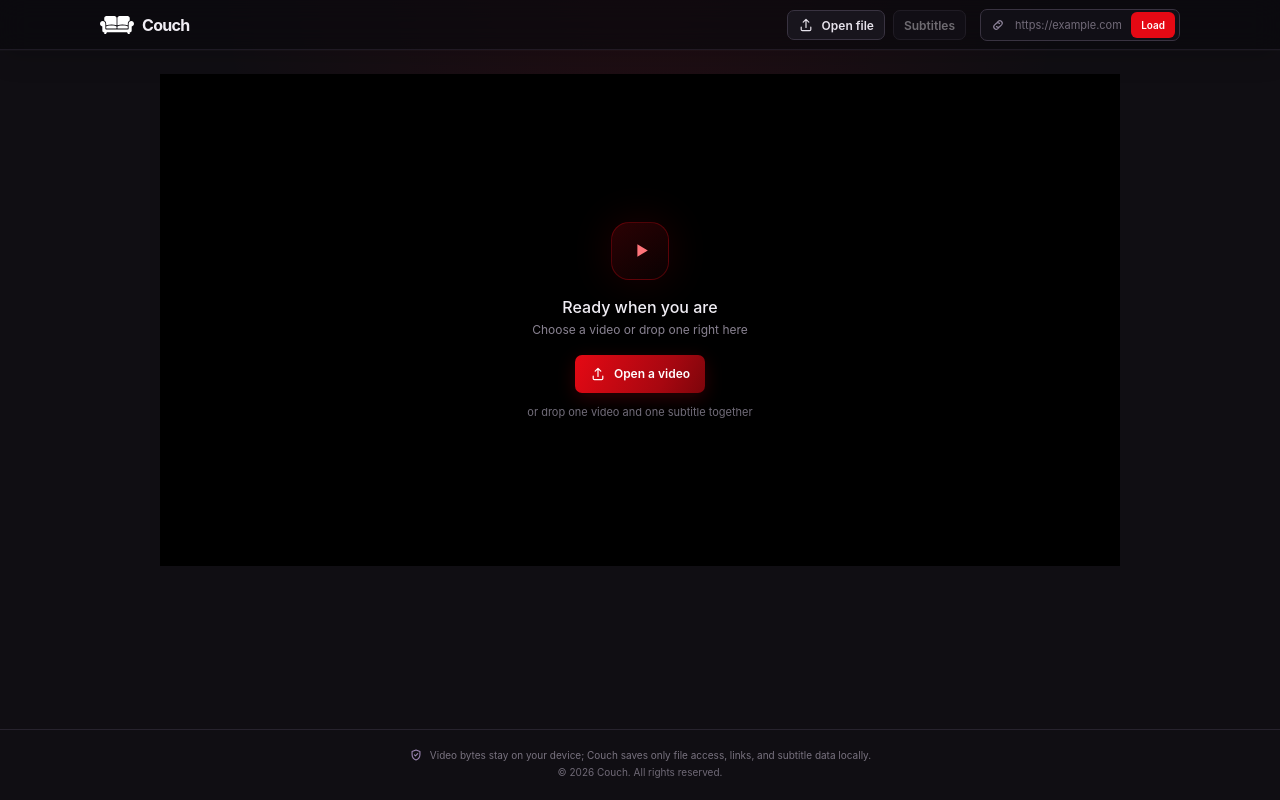
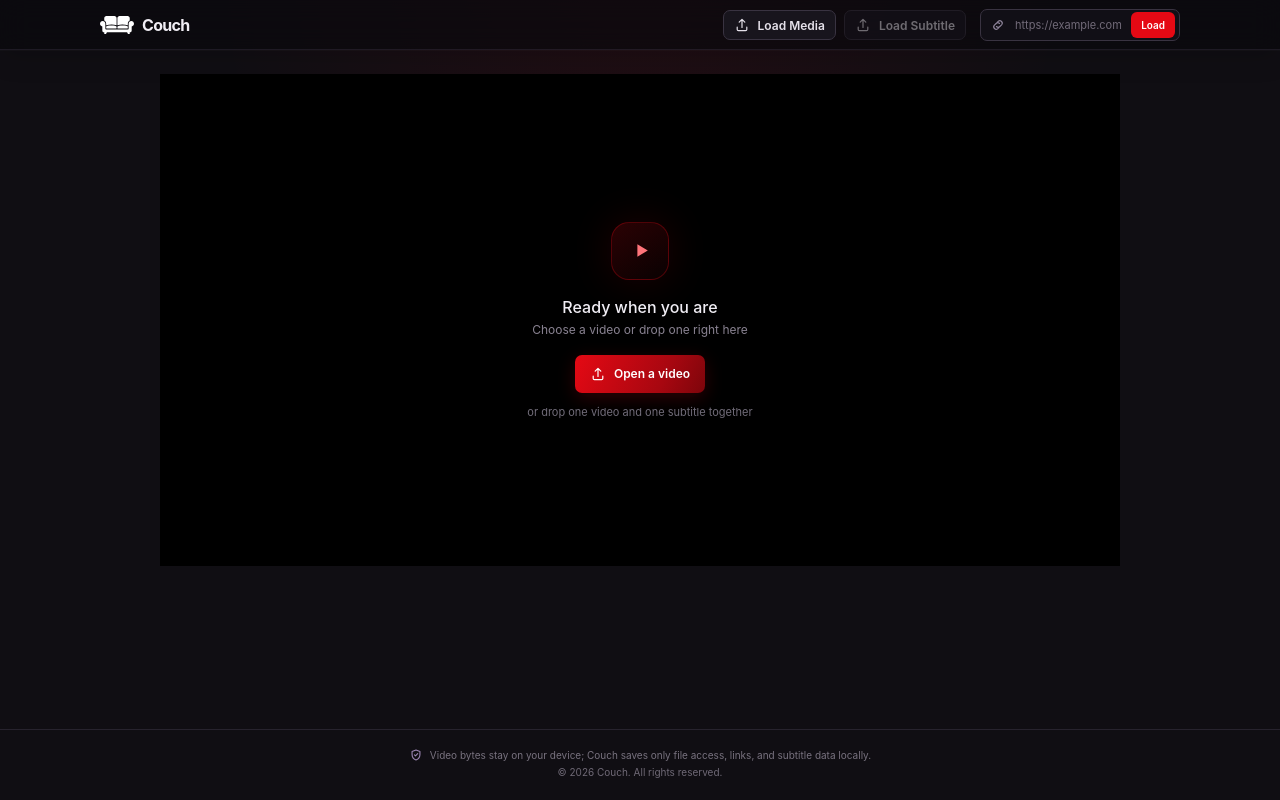
Before and after one commit to edmarkmagsalin/couch, a React (Vite) app in the folder frontend/: page / in a window 1280 px wide. Built offline with nearby package versions, Linux system fonts and the light colour scheme.

Commit message:
improve frontend UI

```diff
--- a/frontend/src/App.tsx
+++ b/frontend/src/App.tsx
@@ -641,7 +641,7 @@ function App() {
               <svg viewBox="0 0 20 20" fill="none" aria-hidden="true">
                 <path d="M10 13V3m0 0L6.5 6.5M10 3l3.5 3.5M4 12.5v3A1.5 1.5 0 0 0 5.5 17h9a1.5 1.5 0 0 0 1.5-1.5v-3" stroke="currentColor" strokeWidth="1.5" strokeLinecap="round" strokeLinejoin="round" />
               </svg>
-              Open file
+              Load Media
             </button>
             <input
               ref={subtitleInputRef}
@@ -657,11 +657,14 @@ function App() {
               onClick={() => subtitleInputRef.current?.click()}
               disabled={!media}
             >
-              Subtitles
+              <svg viewBox="0 0 20 20" fill="none" aria-hidden="true">
+                <path d="M10 13V3m0 0L6.5 6.5M10 3l3.5 3.5M4 12.5v3A1.5 1.5 0 0 0 5.5 17h9a1.5 1.5 0 0 0 1.5-1.5v-3" stroke="currentColor" strokeWidth="1.5" strokeLinecap="round" strokeLinejoin="round" />
+              </svg>
+              Load Subtitle
             </button>
             {(media || subtitle) && (
               <button className="secondary-button danger-button nav-button" onClick={clearCurrentMedia}>
-                Remove
+                Reset
               </button>
             )}
           </div>
```
